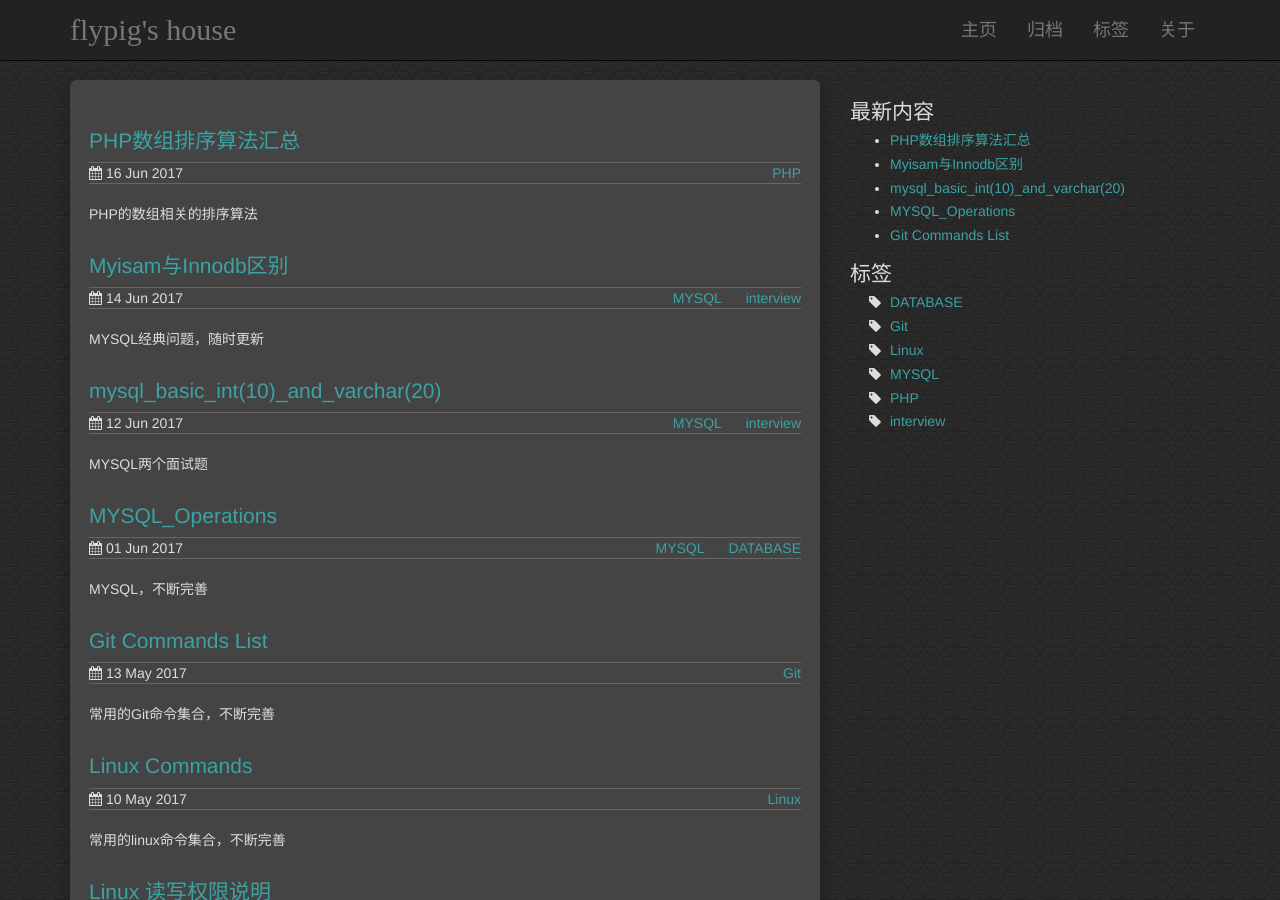
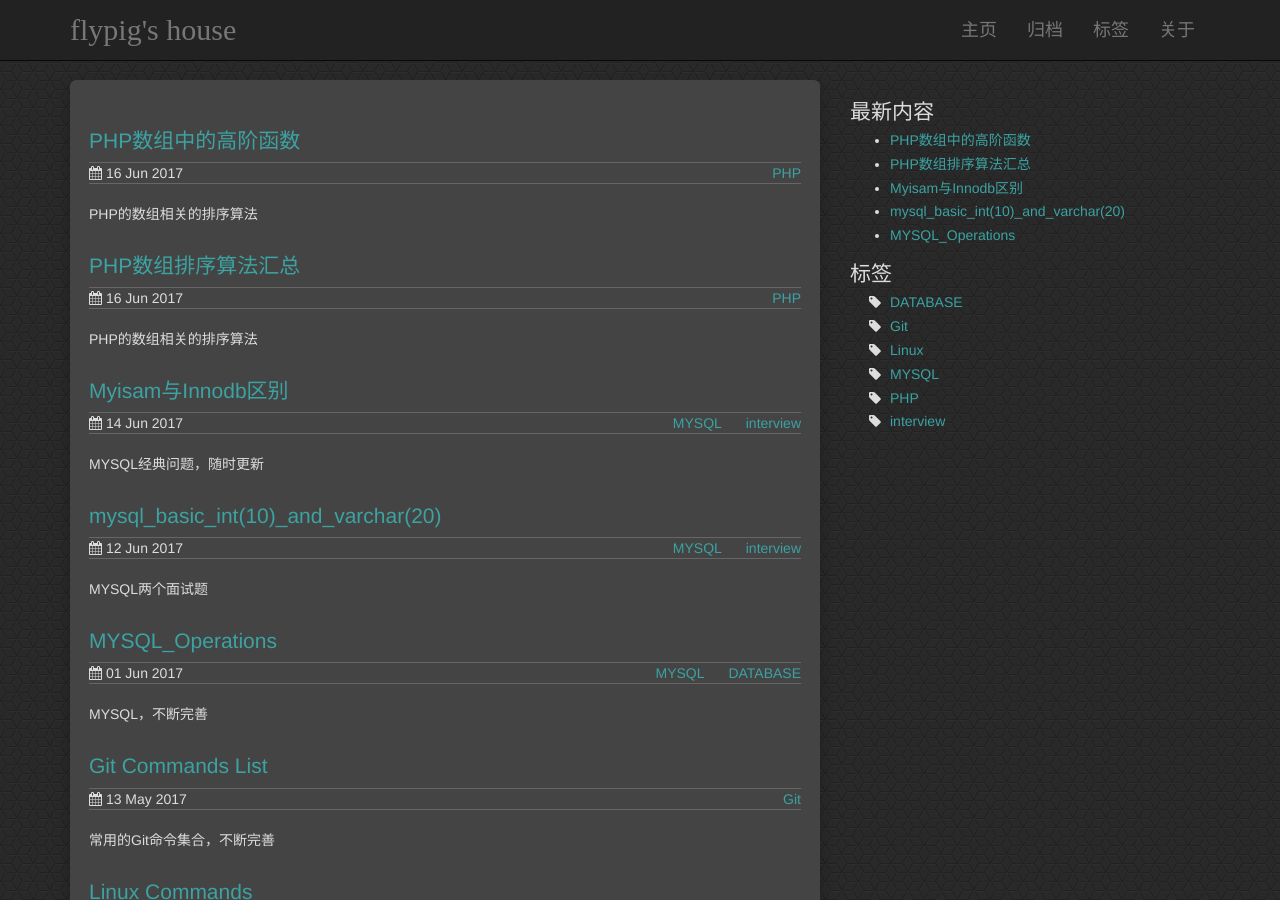
Before and after one commit to flypig-xian/flypig-xian.github.io, a Jekyll site: the page built from index.html, in a window 1280 px wide and 900 px high. Built offline with Jekyll 4.4.1, drawn with Linux system fonts in a browser that asks for light colours; some of the changed lines change nothing that is shown.

Commit message:
array function

```diff
--- a/_posts/2017-06-16-PHP-sort-algorithm.md
+++ b/_posts/2017-06-16-PHP-sort-algorithm.md
@@ -70,3 +70,11 @@ PHP针对数组，内置了许多可用的函数，而排序函数更是重中
     {% endhighlight %}
 
    首先取出多维数组的两列，然后函数会将第一列按照降序排列，再将第二列中对应第一列相同的部分按照升序排序，则这个二维数组就有序了。
+
+   例2中的取多维数组的列操作也可以直接采用PHP中的内置函数`array_column`函数来实现。
+
+    {% highlight php %}
+    <?php
+   array array_column ( array $input , mixed $column_key [, mixed $index_key = null ] )
+    {% endhighlight %}
+   `array_column()` 返回input数组中键值为`column_key`的列， 如果指定了可选参数`index_key`，那么`input`数组中的这一列的值将作为返回数组中对应值的键。
--- /dev/null
+++ b/_posts/2017-06-17-PHP-array-function-2.md
@@ -0,0 +1,72 @@
+---
+layout: post
+title: "PHP数组中的高阶函数"
+date: 2017-06-16 14:11:06 +0800
+description: PHP的数组相关的排序算法
+tags:
+ - PHP
+
+---
+PHP针对数组，内置了许多可用的函数，其中有一类函数，可以针对每个数组中的元素进行操作，属于函数式编程中的高阶函数。
+
+***
+### 数组中的高阶函数表
+
+ | 函数名称       | 函数作用      |
+ |:-----------------:|:--------------:|
+ | array_filter()       | 过滤数组中的单元      |
+ | array_map()       | 为每个元素应用回调函数      |
+ | array_reduce()       | 过滤数组中的单元      |
+ | array_walk()       | 过滤数组中的单元      |
+
+***
+
+(1)[array_filter](http://us1.php.net/manual/zh/function.array-filter.php)
+  用回调函数过滤数组张的单元。
+
+{% highlight php %}
+<?php
+array array_filter ( array $array [, callable $callback [, int $flag = 0 ]] )
+?>
+{% endhighlight %}
+
+   依次将`array`数组中的每个值传递到`callback`函数，如果`callback`函数返回`true`，则`array`数组中的当前值会被包含再返回的结果数组中，。数组的键名保持不变。
+   - array 要循环的数组
+   - callback 使用的回掉函数，默认删除`array`中的所有等值为`false`的条目。
+   - flag 决定`callback`的过滤方式，
+     - `ARRAY_FILTER_USR_KEY` 仅过滤键名
+     - `ARRAY_FILTER_USR_BOTH` 同时过滤键名和键值
+
+ 例：数组按奇数偶数分组：
+  {% highlight php linenos %}
+<?php
+function odd($var)
+{
+    // returns whether the input integer is odd
+    return($var & 1);
+}
+
+function even($var)
+{
+    // returns whether the input integer is even
+    return(!($var & 1));
+}
+
+$array1 = array("a"=>1, "b"=>2, "c"=>3, "d"=>4, "e"=>5);
+$array2 = array(6, 7, 8, 9, 10, 11, 12);
+
+echo "Odd :\n";
+print_r(array_filter($array1, "odd"));
+echo "Even:\n";
+print_r(array_filter($array2, "even"));
+?>
+{% endhighlight %}
+注意：不可以再回调函数中修改数组本身。如果，数组变化了，函数行为不可预测。
+(2)[array_map()](http://us1.php.net/manual/zh/function.array-map.php)
+
+{% highlight php %}
+<?php
+array array_map ( callable $callback , array $array1 [, array $... ] )
+?>
+{% endhighlight %}
+`array_map():`返回数组，是为 `array1` 每个元素应用 `callback`函数之后的数组。 `callback` 函数形参的数量和传给 `array_map()` 数组数量，两者必须一样。
```
Also changed, not shown: 12 other files.
